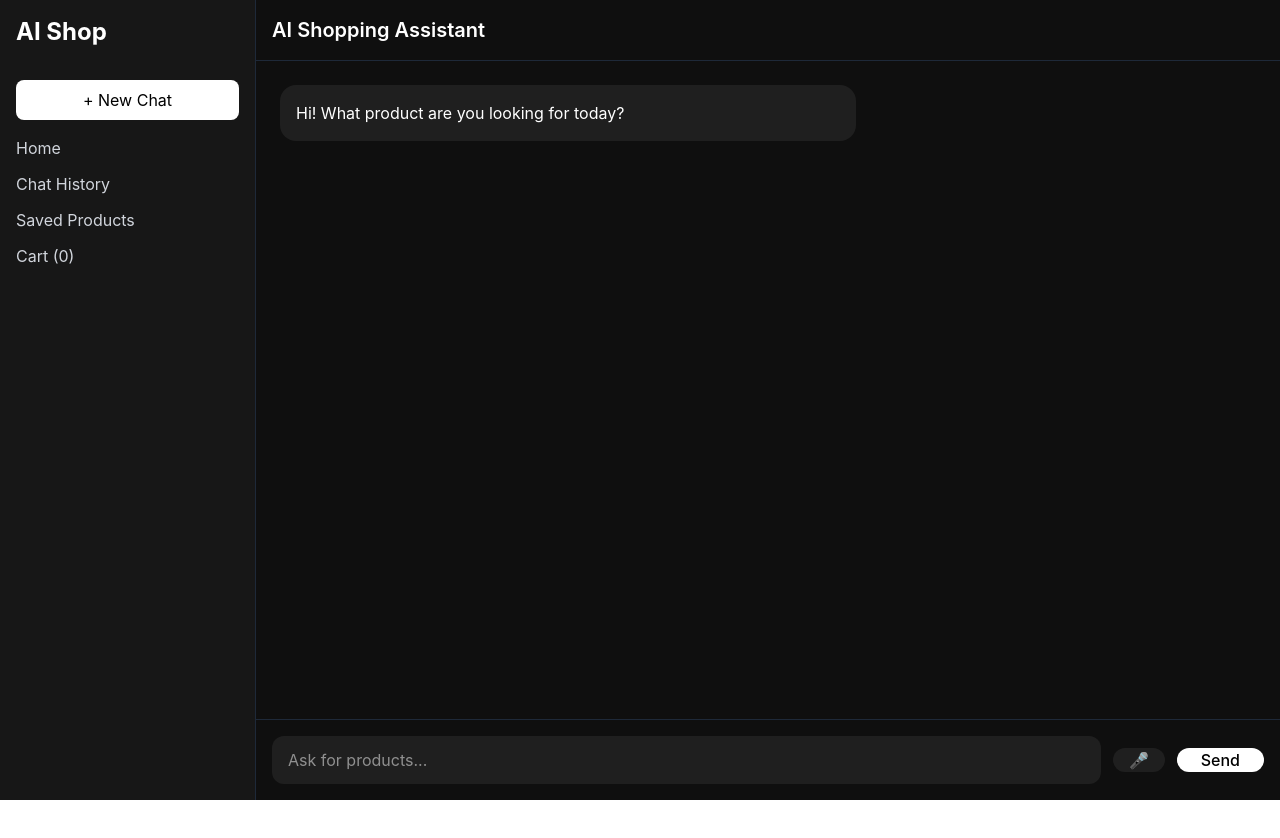
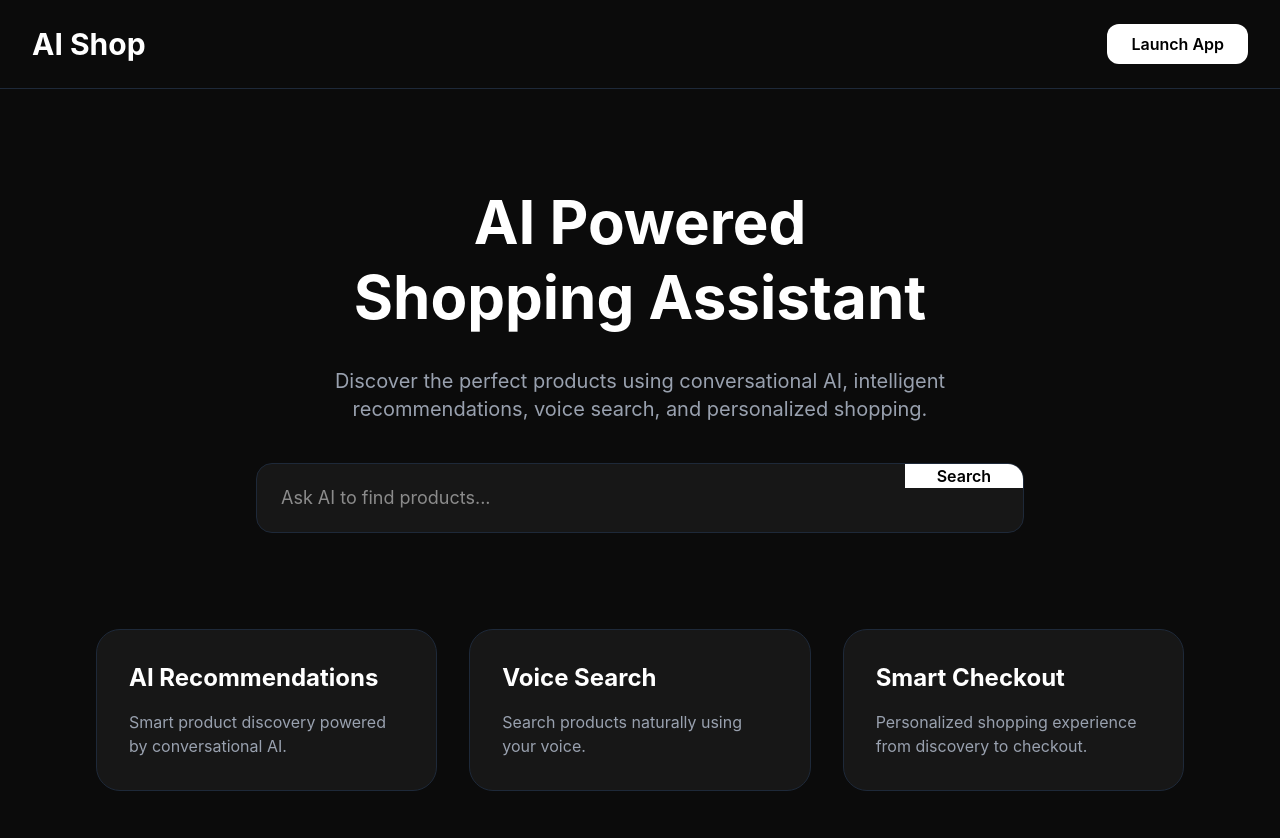
Before and after one commit to AksharaAvasthi-github/AI-Shopping-agent, a React (Vite) app: page / in a window 1280 px wide. Shown: the top 838 px of the page. Before the commit the page ends 800 px from the top, so only its background shows below. Built offline with nearby package versions, Linux system fonts and the light colour scheme.

Commit message:
Create modern landing page and restructure app routing

```diff
--- a/src/App.jsx
+++ b/src/App.jsx
@@ -1,5 +1,6 @@
 import { useState, useRef } from "react";
 import { Routes, Route } from "react-router-dom";
+import LandingPage from "./pages/LandingPage.jsx";
 
 import Sidebar from "./components/Sidebar.jsx";
 import ChatMessage from "./components/ChatMessage.jsx";
@@ -198,19 +199,85 @@ export default function App() {
     </div>
   );
 
-  return (
-    <div className="h-screen flex bg-[#0f0f0f]">
+ return (
+  <Routes>
 
-      <Sidebar />
+    {/* Landing Page */}
+    <Route
+      path="/"
+      element={<LandingPage />}
+    />
 
-      <Routes>
-        <Route path="/checkout" element={<CheckoutPage />} />
-        <Route path="/" element={<HomePage />} />
-        <Route path="/cart" element={<CartPage />} />
-        <Route path="/saved" element={<SavedPage />} />
-        <Route path="/history" element={<HistoryPage />} />
-      </Routes>
+    {/* Main App */}
+    <Route
+      path="/app"
+      element={
+        <div className="h-screen flex bg-[#0f0f0f]">
 
-    </div>
-  );
+          <Sidebar />
+
+          <HomePage />
+
+        </div>
+      }
+    />
+
+    {/* Cart */}
+    <Route
+      path="/cart"
+      element={
+        <div className="h-screen flex bg-[#0f0f0f]">
+
+          <Sidebar />
+
+          <CartPage />
+
+        </div>
+      }
+    />
+
+    {/* Saved */}
+    <Route
+      path="/saved"
+      element={
+        <div className="h-screen flex bg-[#0f0f0f]">
+
+          <Sidebar />
+
+          <SavedPage />
+
+        </div>
+      }
+    />
+
+    {/* History */}
+    <Route
+      path="/history"
+      element={
+        <div className="h-screen flex bg-[#0f0f0f]">
+
+          <Sidebar />
+
+          <HistoryPage />
+
+        </div>
+      }
+    />
+
+    {/* Checkout */}
+    <Route
+      path="/checkout"
+      element={
+        <div className="h-screen flex bg-[#0f0f0f]">
+
+          <Sidebar />
+
+          <CheckoutPage />
+
+        </div>
+      }
+    />
+
+  </Routes>
+);
 }
--- /dev/null
+++ b/src/pages/LandingPage.jsx
@@ -0,0 +1,107 @@
+import { Link } from "react-router-dom";
+
+export default function LandingPage() {
+
+  return (
+    <div className="min-h-screen bg-[#0b0b0b] text-white">
+
+      {/* Navbar */}
+      <nav className="flex items-center justify-between px-8 py-6 border-b border-gray-800">
+
+        <h1 className="text-3xl font-bold">
+          AI Shop
+        </h1>
+
+        <Link to="/app">
+
+          <button className="bg-white text-black px-6 py-2 rounded-xl font-semibold">
+            Launch App
+          </button>
+
+        </Link>
+
+      </nav>
+
+      {/* Hero Section */}
+      <div className="max-w-6xl mx-auto px-8 py-24 text-center">
+
+        <h1 className="text-6xl font-bold leading-tight mb-8">
+
+          AI Powered <br />
+
+          Shopping Assistant
+
+        </h1>
+
+        <p className="text-gray-400 text-xl max-w-2xl mx-auto mb-10">
+
+          Discover the perfect products using conversational AI,
+          intelligent recommendations, voice search, and personalized shopping.
+
+        </p>
+
+        {/* Search Bar */}
+        <div className="max-w-3xl mx-auto flex bg-[#171717] border border-gray-800 rounded-2xl overflow-hidden">
+
+          <input
+            type="text"
+            placeholder="Ask AI to find products..."
+            className="flex-1 bg-transparent px-6 py-5 outline-none text-lg"
+          />
+
+          <Link to="/app">
+
+            <button className="bg-white text-black px-8 font-semibold">
+              Search
+            </button>
+
+          </Link>
+
+        </div>
+
+      </div>
+
+      {/* Features */}
+      <div className="max-w-6xl mx-auto px-8 pb-24 grid grid-cols-1 md:grid-cols-3 gap-8">
+
+        <div className="bg-[#171717] border border-gray-800 rounded-3xl p-8">
+
+          <h2 className="text-2xl font-bold mb-4">
+            AI Recommendations
+          </h2>
+
+          <p className="text-gray-400">
+            Smart product discovery powered by conversational AI.
+          </p>
+
+        </div>
+
+        <div className="bg-[#171717] border border-gray-800 rounded-3xl p-8">
+
+          <h2 className="text-2xl font-bold mb-4">
+            Voice Search
+          </h2>
+
+          <p className="text-gray-400">
+            Search products naturally using your voice.
+          </p>
+
+        </div>
+
+        <div className="bg-[#171717] border border-gray-800 rounded-3xl p-8">
+
+          <h2 className="text-2xl font-bold mb-4">
+            Smart Checkout
+          </h2>
+
+          <p className="text-gray-400">
+            Personalized shopping experience from discovery to checkout.
+          </p>
+
+        </div>
+
+      </div>
+
+    </div>
+  );
+}
```
